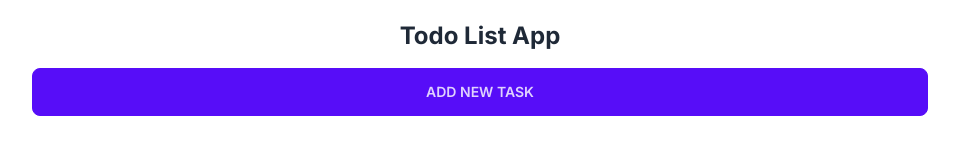
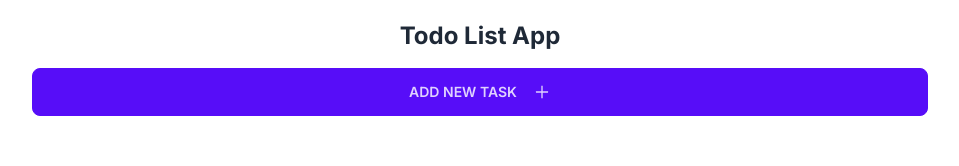
Before and after one commit to Chrstphr9/Todo-App, a Next.js app: page / in a window 1280 px wide. Shown: the top 166 px of the page, without its empty margins (160-1119 px from the left). Built offline with nearby package versions, Linux system fonts and the light colour scheme.

Commit message:
installed react icon and imported an icon

```diff
--- a/app/components/AddTask.tsx
+++ b/app/components/AddTask.tsx
@@ -1,9 +1,11 @@
-import React from "react";
+import { AiOutlinePlus } from 'react-icons/ai'
 
 const AddTask = () => {
   return (
     <div>
-      <button className="btn btn-primary w-full">Add New Task</button>
+      <button className="btn btn-primary w-full">Add New Task
+      <AiOutlinePlus className='ml-2 ' size={18} />
+      </button>
     </div>
   );
 };
--- a/package.json
+++ b/package.json
@@ -19,6 +19,7 @@
     "postcss": "8.4.24",
     "react": "18.2.0",
     "react-dom": "18.2.0",
+    "react-icons": "^4.10.1",
     "tailwindcss": "3.3.2",
     "typescript": "5.1.3"
   },
```
Also changed, not shown: 1 other file (tests, documents, lock files or other folders).
